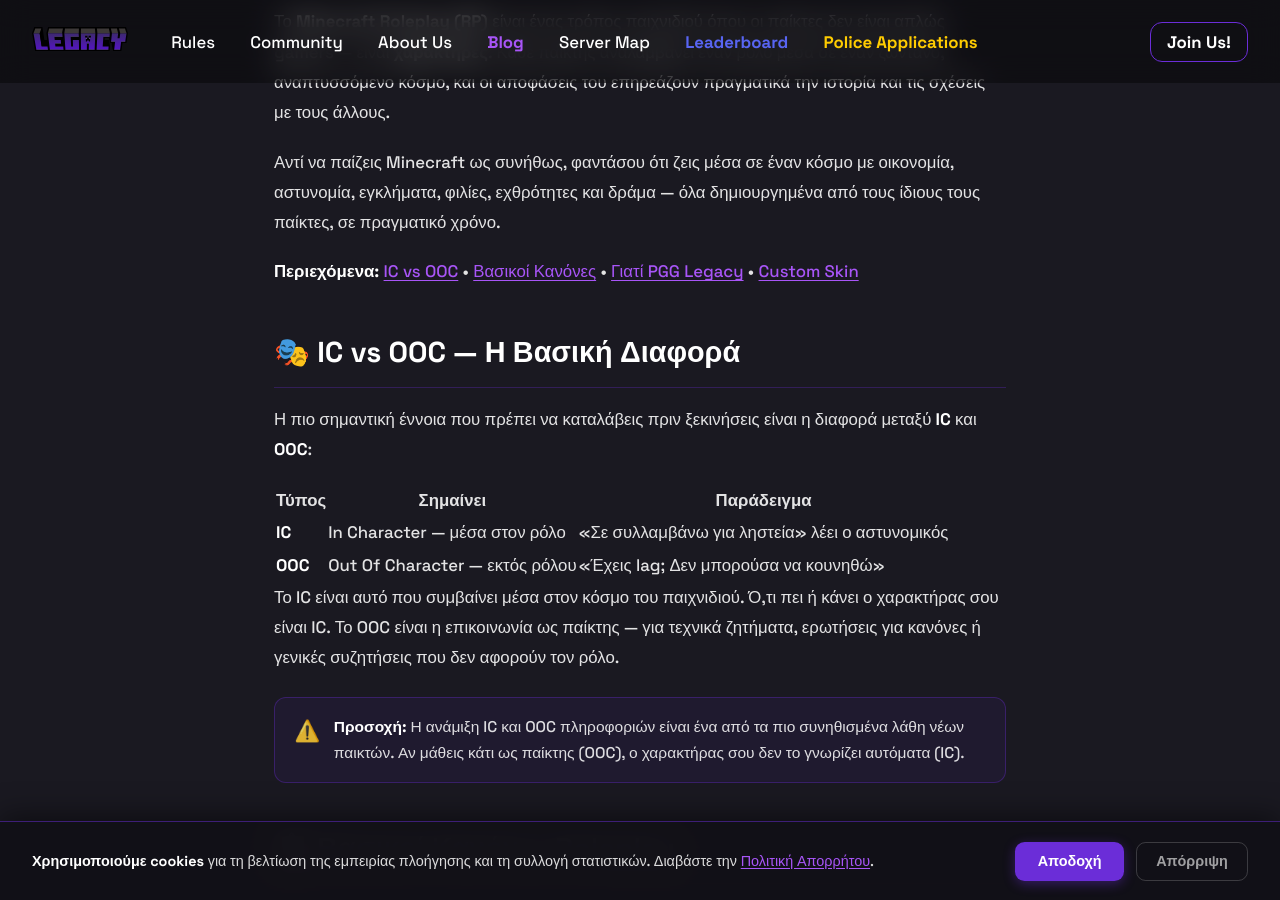
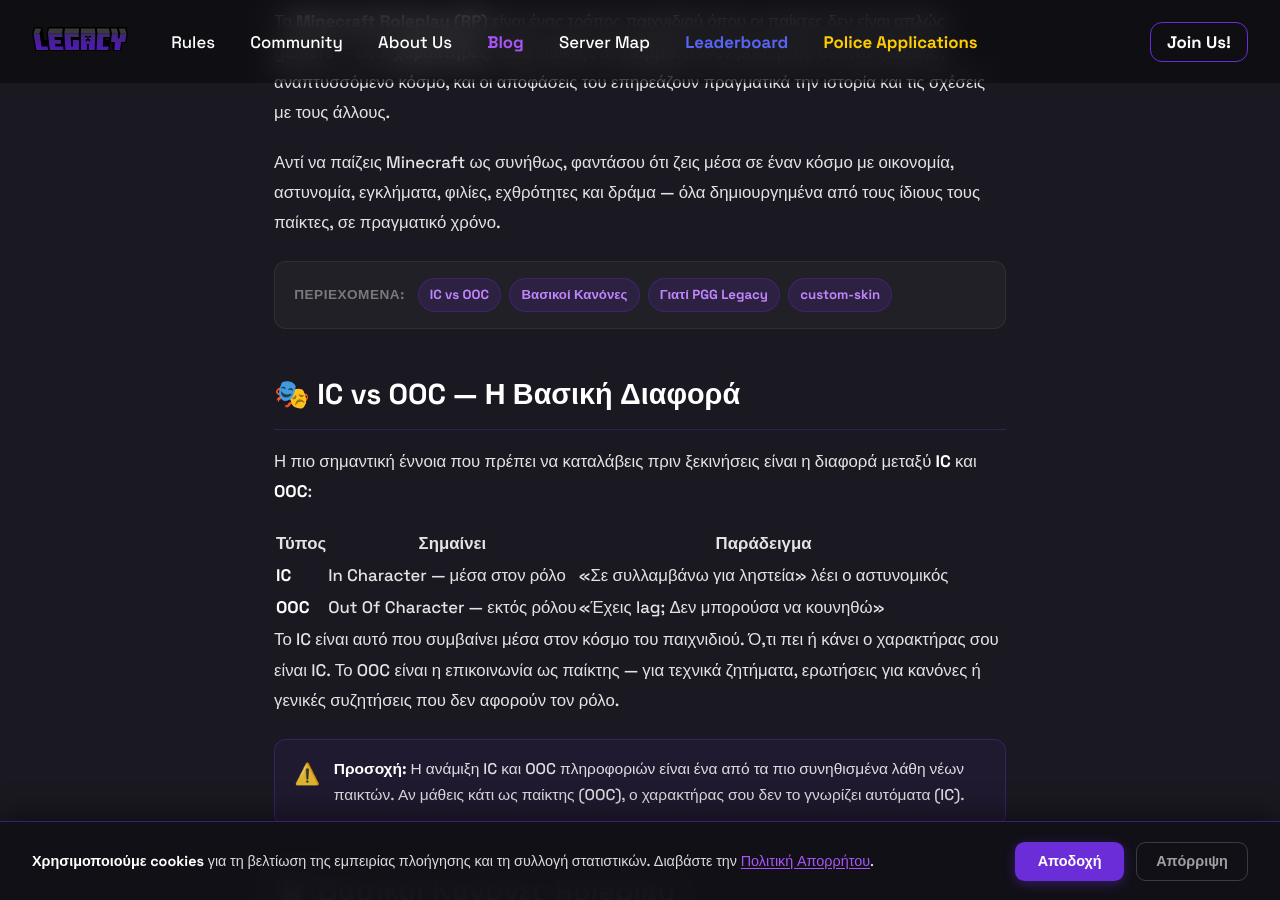
Before and after one commit to ThFos/pgg-legacy, a Jekyll site: the page built from blog/ti-einai-minecraft-rp/index.md, in a window 1280 px wide and 900 px high, scrolled down 674 px. Built offline with Jekyll 4.4.1, drawn with Linux system fonts in a browser that asks for light colours; some of the changed lines change nothing that is shown.

Commit message:
Update Άρθρα Blog “ti-einai-minecraft-rp/index”

```diff
--- a/blog/ti-einai-minecraft-rp/index.md
+++ b/blog/ti-einai-minecraft-rp/index.md
@@ -13,8 +13,13 @@
 
 Αντί να παίζεις Minecraft ως συνήθως, φαντάσου ότι ζεις μέσα σε έναν κόσμο με οικονομία, αστυνομία, εγκλήματα, φιλίες, εχθρότητες και δράμα — όλα δημιουργημένα από τους ίδιους τους παίκτες, σε πραγματικό χρόνο.
 
-**Περιεχόμενα:**
-[IC vs OOC](#ic-ooc) • [Βασικοί Κανόνες](#rules-rp) • [Γιατί PGG Legacy](#why-pgg) • [Custom Skin](#custom-skin)
+<div class="cmd-quicknav">
+  <span>Περιεχόμενα:</span>
+  <a href="#ic-ooc">IC vs OOC</a>
+  <a href="#rules-rp">Βασικοί Κανόνες</a>
+  <a href="#why-pgg">Γιατί PGG Legacy</a>
+  <a href="#Custom Skin">custom-skin</a>
+</div>
 
 ## 🎭 <span id="ic-ooc"></span>IC vs OOC — Η Βασική Διαφορά
 
```
